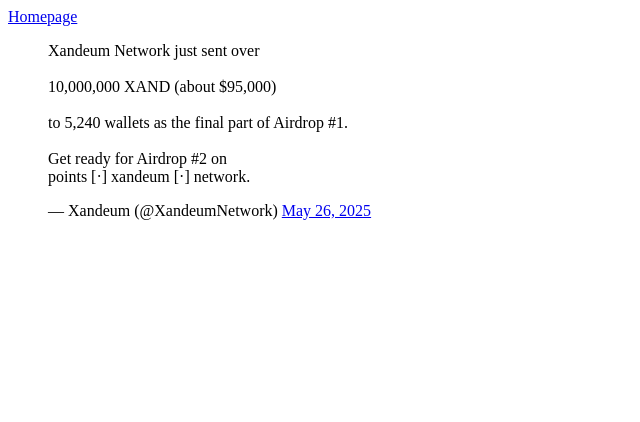
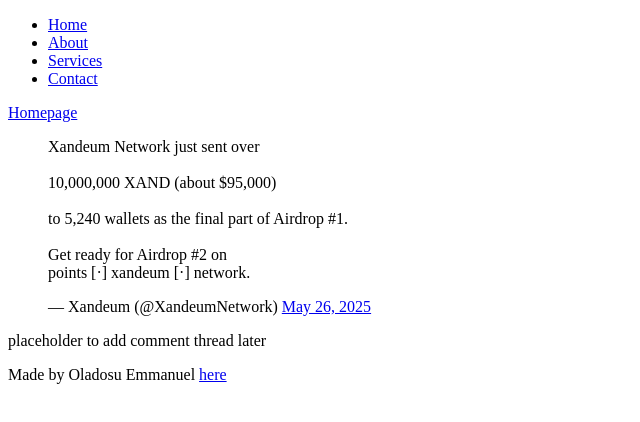
Before and after one commit to mojet66/-My_First_Portfolio, a plain HTML site: page html_basic/tweets.html in a window 1280 px wide. Shown: the whole page, without its empty margins (0-640 px from the left). Drawn offline with Linux system fonts and the light colour scheme.

Commit message:
Make a cool website

```diff
--- a/html_basic/tweets.html
+++ b/html_basic/tweets.html
@@ -6,12 +6,25 @@
     <title>Document</title>
   </head>
   <body>
+    <header>
+      <nav>
+        <ul>
+          <li><a href="#">Home</a></li>
+          <li><a href="#">About</a></li>
+          <li><a href="#">Services</a></li>
+          <li><a href="#">Contact</a></li>
+        </ul>
+      </nav>
+    </header>
+
+    <main>
+      <article>
         <a href="index.html">Homepage</a>
         <blockquote class="twitter-tweet" data-media-max-width="560">
           <p lang="en" dir="ltr">
             Xandeum Network just sent over<br /><br />
-        10,000,000 XAND (about $95,000)<br /><br />to 5,240 wallets as the final
-        part of Airdrop #1.<br /><br />Get ready for Airdrop #2 on<br />points
+            10,000,000 XAND (about $95,000)<br /><br />to 5,240 wallets as the
+            final part of Airdrop #1.<br /><br />Get ready for Airdrop #2 on<br />points
             [·] xandeum [·] network.
           </p>
           &mdash; Xandeum (@XandeumNetwork)
@@ -25,5 +38,21 @@
           src="https://platform.twitter.com/widgets.js"
           charset="utf-8"
         ></script>
+      </article>
+
+      <aside>
+        <p>placeholder to add comment thread later</p>
+      </aside>
+    </main>
+
+    <footer>
+      Made by Oladosu Emmanuel
+      <a
+        href="https://upload.wikimedia.org/wikipedia/en/7/7e/Grey%27s_Anatomy_21_poster.jpg"
+        target="_blank"
+        rel="noopener noreferrer"
+        >here</a
+      >
+    </footer>
   </body>
 </html>
```
Lines whose indentation alone changed are shown as unchanged.
